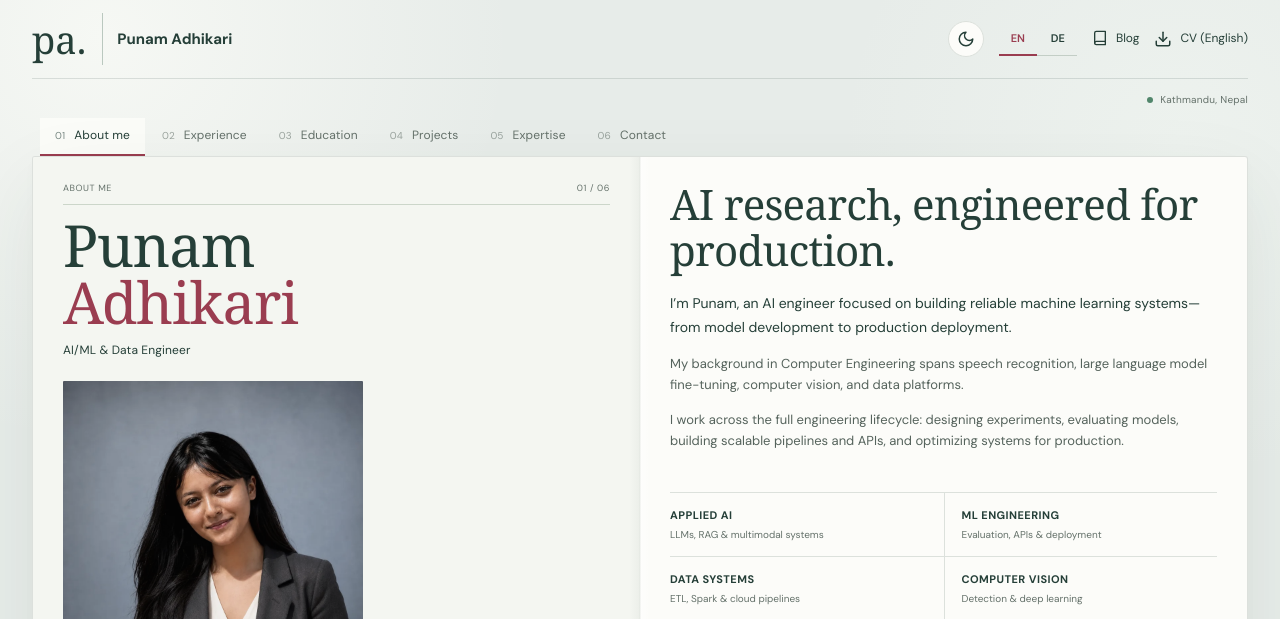
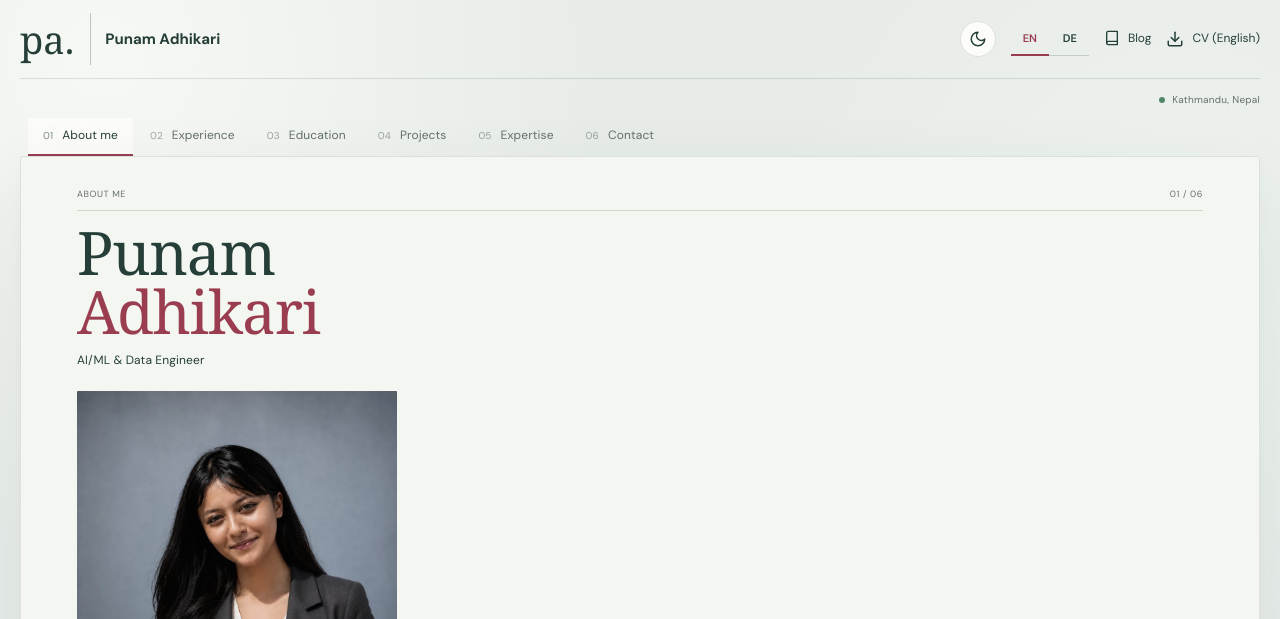
Before and after one commit to Punam918/punamadhikari.com.np, a website: page public/index.html in a window 1280 px wide. Shown: the top 619 px of the page. Drawn offline with Linux system fonts and the light colour scheme; a web font is replaced by a local one.

Commit message:
update styles for stacked layout on smaller laptops and increment stylesheet version

```diff
--- a/public/assets/script.js
+++ b/public/assets/script.js
@@ -1552,8 +1552,8 @@ function navigate(
   if (leafAnimation) leafAnimation.cancel();
   document.querySelector(".turn-leaf")?.remove();
   const forward = index > current;
-  const mobile = matchMedia("(max-width:700px)").matches;
-  const source = mobile
+  const stackedLayout = matchMedia("(max-width:1280px)").matches;
+  const source = stackedLayout
     ? spread
     : spread.querySelector(forward ? ".page-right" : ".page-left");
   const leaf = source.cloneNode(true);
--- a/public/assets/styles.css
+++ b/public/assets/styles.css
@@ -2193,6 +2193,51 @@ html {
   }
 }
 
+
+/* Stack the book pages on smaller laptops so content gets the full viewport width. */
+@media (min-width: 701px) and (max-width: 1280px) {
+  .site-header,
+  main,
+  .site-footer {
+    width: calc(100% - 40px);
+  }
+
+  .spread {
+    grid-template-columns: 1fr;
+    min-height: 0;
+  }
+
+  .spread:after {
+    display: none;
+  }
+
+  .page,
+  .portfolio-page .page {
+    padding: 30px clamp(28px, 5vw, 56px) 26px;
+  }
+
+  .page-left {
+    border-bottom: 1px solid #d7dfd5;
+  }
+
+  .page-right {
+    padding-top: 40px;
+  }
+
+  .portfolio-page .portrait,
+  .portrait-caption {
+    width: min(100%, 320px);
+  }
+
+  .portfolio-page .profile-name {
+    font-size: clamp(48px, 5vw, 60px);
+  }
+
+  .turn-leaf {
+    width: 100%;
+  }
+}
+
 @media (max-width: 700px) {
   .portfolio-page .site-header {
     padding-block: 16px;
--- a/public/index.html
+++ b/public/index.html
@@ -31,7 +31,7 @@
     <title>Punam Adhikari | AI Engineering Portfolio</title>
     <link rel="canonical" href="https://punamadhikari.com.np/" />
     <link rel="icon" href="/assets/favicon.svg" type="image/svg+xml" />
-    <link rel="stylesheet" href="/assets/styles.css?v=book-83" />
+    <link rel="stylesheet" href="/assets/styles.css?v=book-84" />
     <script type="application/ld+json">
       {
         "@context": "https://schema.org",
```
